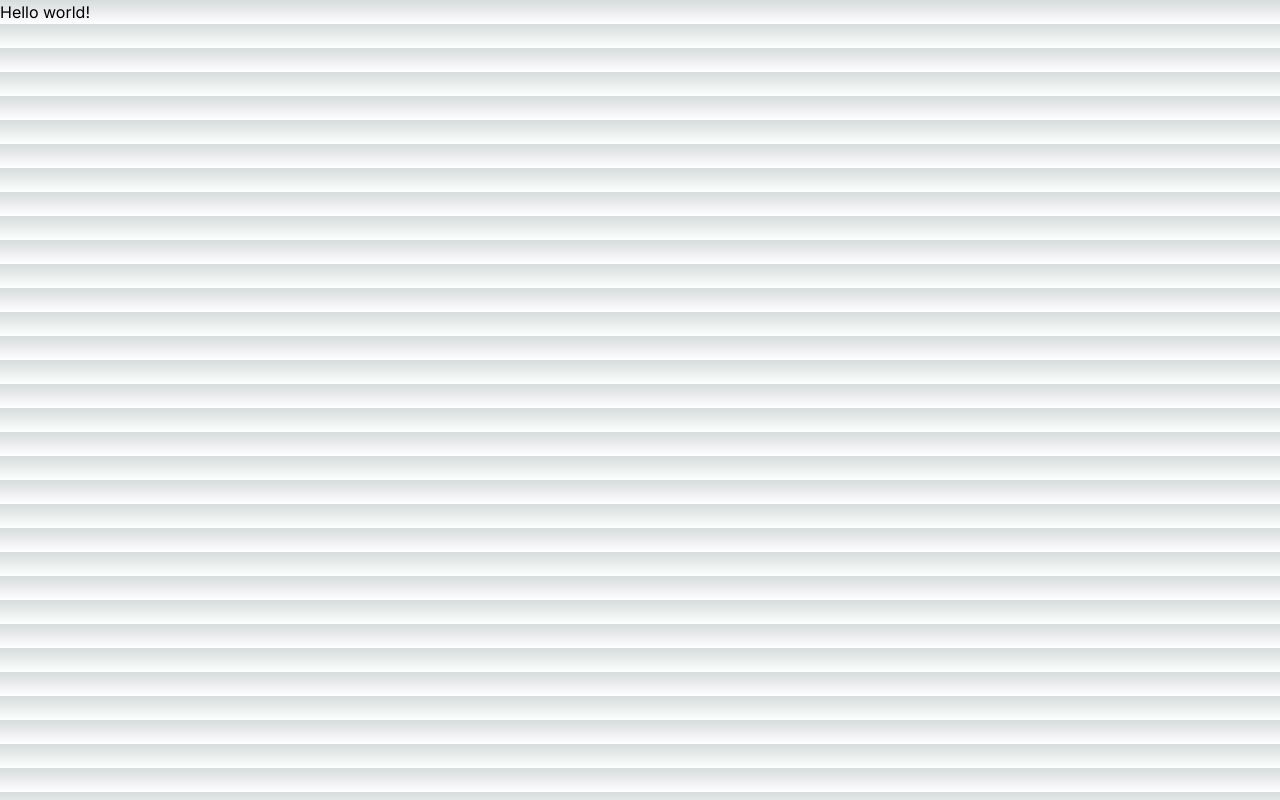
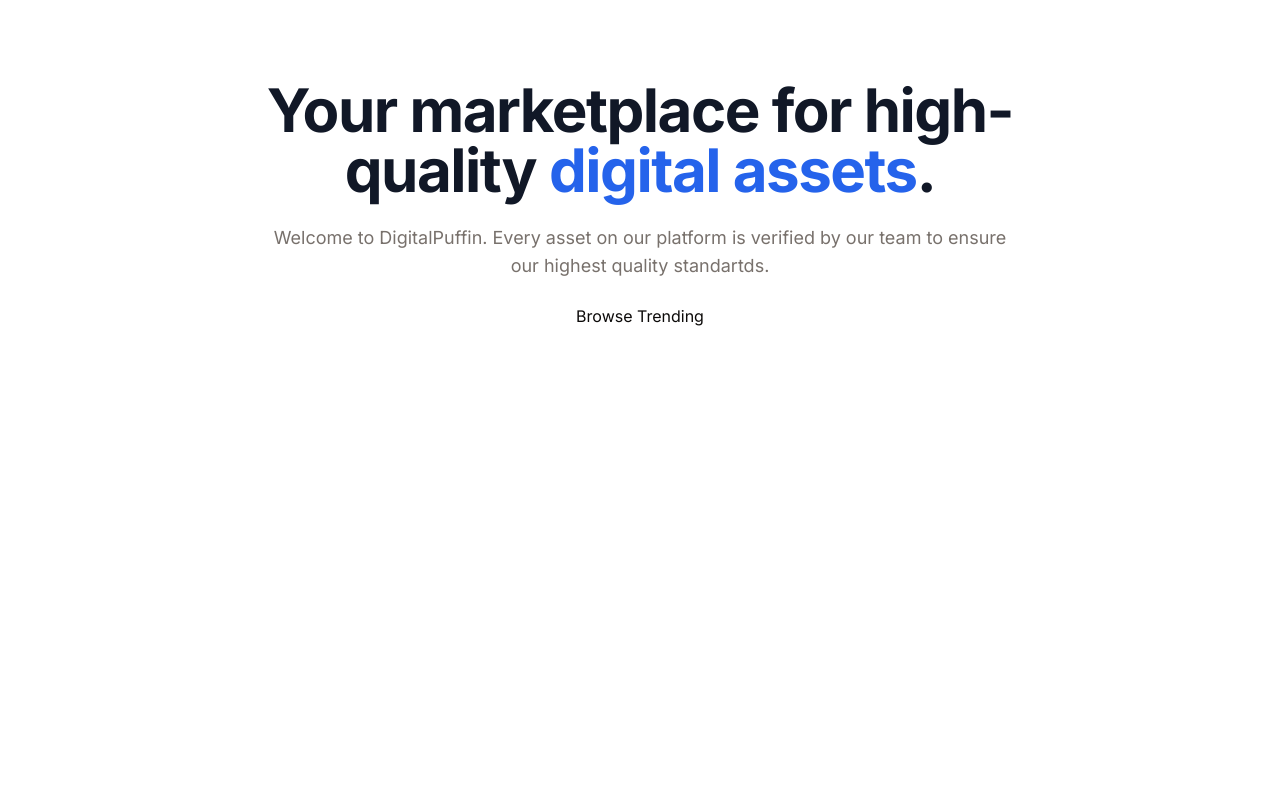
Before and after one commit to deniolp/market-place-next, a Next.js app: page / in a window 1280 px wide. Built offline with nearby package versions, Linux system fonts and the light colour scheme.

Commit message:
Starting of use shadcn ui library

```diff
--- a/src/app/globals.css
+++ b/src/app/globals.css
@@ -2,26 +2,58 @@
 @tailwind components;
 @tailwind utilities;
 
-:root {
-  --foreground-rgb: 0, 0, 0;
-  --background-start-rgb: 214, 219, 220;
-  --background-end-rgb: 255, 255, 255;
+@layer base {
+	:root {
+		--background: 0 0% 100%;
+		--foreground: 20 14.3% 4.1%;
+		--card: 0 0% 100%;
+		--card-foreground: 20 14.3% 4.1%;
+		--popover: 0 0% 100%;
+		--popover-foreground: 20 14.3% 4.1%;
+		--primary: 47.9 95.8% 53.1%;
+		--primary-foreground: 26 83.3% 14.1%;
+		--secondary: 60 4.8% 95.9%;
+		--secondary-foreground: 24 9.8% 10%;
+		--muted: 60 4.8% 95.9%;
+		--muted-foreground: 25 5.3% 44.7%;
+		--accent: 60 4.8% 95.9%;
+		--accent-foreground: 24 9.8% 10%;
+		--destructive: 0 84.2% 60.2%;
+		--destructive-foreground: 60 9.1% 97.8%;
+		--border: 20 5.9% 90%;
+		--input: 20 5.9% 90%;
+		--ring: 20 14.3% 4.1%;
+		--radius: 0.5rem;
+	}
+
+	.dark {
+		--background: 20 14.3% 4.1%;
+		--foreground: 60 9.1% 97.8%;
+		--card: 20 14.3% 4.1%;
+		--card-foreground: 60 9.1% 97.8%;
+		--popover: 20 14.3% 4.1%;
+		--popover-foreground: 60 9.1% 97.8%;
+		--primary: 47.9 95.8% 53.1%;
+		--primary-foreground: 26 83.3% 14.1%;
+		--secondary: 12 6.5% 15.1%;
+		--secondary-foreground: 60 9.1% 97.8%;
+		--muted: 12 6.5% 15.1%;
+		--muted-foreground: 24 5.4% 63.9%;
+		--accent: 12 6.5% 15.1%;
+		--accent-foreground: 60 9.1% 97.8%;
+		--destructive: 0 62.8% 30.6%;
+		--destructive-foreground: 60 9.1% 97.8%;
+		--border: 12 6.5% 15.1%;
+		--input: 12 6.5% 15.1%;
+		--ring: 35.5 91.7% 32.9%;
+	}
 }
 
-@media (prefers-color-scheme: dark) {
-  :root {
-    --foreground-rgb: 255, 255, 255;
-    --background-start-rgb: 0, 0, 0;
-    --background-end-rgb: 0, 0, 0;
-  }
+@layer base {
+	* {
+		@apply border-border;
+	}
+	body {
+		@apply bg-background text-foreground;
+	}
 }
-
-body {
-  color: rgb(var(--foreground-rgb));
-  background: linear-gradient(
-      to bottom,
-      transparent,
-      rgb(var(--background-end-rgb))
-    )
-    rgb(var(--background-start-rgb));
-}
--- a/src/app/layout.tsx
+++ b/src/app/layout.tsx
@@ -1,22 +1,29 @@
-import type { Metadata } from 'next'
-import { Inter } from 'next/font/google'
-import './globals.css'
+import type { Metadata } from 'next';
+import { Inter } from 'next/font/google';
+import './globals.css';
+import { cn } from '@/lib/utils';
 
-const inter = Inter({ subsets: ['latin'] })
+const inter = Inter({ subsets: ['latin'] });
 
 export const metadata: Metadata = {
-  title: 'Create Next App',
-  description: 'Generated by create next app',
-}
+	title: 'Create Next App',
+	description: 'Generated by create next app',
+};
 
 export default function RootLayout({
-  children,
+	children,
 }: {
-  children: React.ReactNode
+	children: React.ReactNode;
 }) {
-  return (
-    <html lang="en">
-      <body className={inter.className}>{children}</body>
-    </html>
-  )
+	return (
+		<html lang='en' className='h-full'>
+			<body
+				className={cn('relative h-full font-sans antialiased', inter.className)}
+			>
+				<main className='relative flex flex-col min-h-screen'>
+					<div className='flex-grow flex-1'>{children}</div>
+				</main>
+			</body>
+		</html>
+	);
 }
--- a/src/app/page.tsx
+++ b/src/app/page.tsx
@@ -1,3 +1,22 @@
+import MaxWidthWrapper from '@/components/MaxWidthWrapper';
+import Link from 'next/link';
+
 export default function Home() {
-	return <p>Hello world!</p>;
+	return (
+		<MaxWidthWrapper>
+			<div className='py-20 mx-auto text-center flex flex-col items-center max-w-3xl'>
+				<h1 className='text-4xl font-bold tracking-tight text-gray-900 sm:text-6xl'>
+					Your marketplace for high-quality
+					<span className='text-blue-600'> digital assets</span>.
+				</h1>
+				<p className='mt-6 text-lg max-w-prose text-muted-foreground'>
+					Welcome to DigitalPuffin. Every asset on our platform is verified by
+					our team to ensure our highest quality standartds.
+				</p>
+				<div className='flex flex-col sm:flex-row gap-4 mt-6'>
+					<Link href='/products'>Browse Trending</Link>
+				</div>
+			</div>
+		</MaxWidthWrapper>
+	);
 }
--- /dev/null
+++ b/src/components/MaxWidthWrapper.tsx
@@ -0,0 +1,23 @@
+import { cn } from '@/lib/utils';
+import { ReactNode } from 'react';
+
+const MaxWidthWrapper = ({
+	className,
+	children,
+}: {
+	className?: string;
+	children: ReactNode;
+}) => {
+	return (
+		<div
+			className={cn(
+				'mx-auto w-full max-w-screen-xl px-2.5 md:px-20',
+				className
+			)}
+		>
+			{children}
+		</div>
+	);
+};
+
+export default MaxWidthWrapper;
--- /dev/null
+++ b/src/lib/utils.ts
@@ -0,0 +1,6 @@
+import { type ClassValue, clsx } from "clsx"
+import { twMerge } from "tailwind-merge"
+
+export function cn(...inputs: ClassValue[]) {
+  return twMerge(clsx(inputs))
+}
--- a/tailwind.config.ts
+++ b/tailwind.config.ts
@@ -1,20 +1,76 @@
-import type { Config } from 'tailwindcss'
-
-const config: Config = {
+/** @type {import('tailwindcss').Config} */
+module.exports = {
+  darkMode: ["class"],
   content: [
-    './src/pages/**/*.{js,ts,jsx,tsx,mdx}',
-    './src/components/**/*.{js,ts,jsx,tsx,mdx}',
-    './src/app/**/*.{js,ts,jsx,tsx,mdx}',
-  ],
+    './pages/**/*.{ts,tsx}',
+    './components/**/*.{ts,tsx}',
+    './app/**/*.{ts,tsx}',
+    './src/**/*.{ts,tsx}',
+	],
   theme: {
+    container: {
+      center: true,
+      padding: "2rem",
+      screens: {
+        "2xl": "1400px",
+      },
+    },
     extend: {
-      backgroundImage: {
-        'gradient-radial': 'radial-gradient(var(--tw-gradient-stops))',
-        'gradient-conic':
-          'conic-gradient(from 180deg at 50% 50%, var(--tw-gradient-stops))',
+      colors: {
+        border: "hsl(var(--border))",
+        input: "hsl(var(--input))",
+        ring: "hsl(var(--ring))",
+        background: "hsl(var(--background))",
+        foreground: "hsl(var(--foreground))",
+        primary: {
+          DEFAULT: "hsl(var(--primary))",
+          foreground: "hsl(var(--primary-foreground))",
+        },
+        secondary: {
+          DEFAULT: "hsl(var(--secondary))",
+          foreground: "hsl(var(--secondary-foreground))",
+        },
+        destructive: {
+          DEFAULT: "hsl(var(--destructive))",
+          foreground: "hsl(var(--destructive-foreground))",
+        },
+        muted: {
+          DEFAULT: "hsl(var(--muted))",
+          foreground: "hsl(var(--muted-foreground))",
+        },
+        accent: {
+          DEFAULT: "hsl(var(--accent))",
+          foreground: "hsl(var(--accent-foreground))",
+        },
+        popover: {
+          DEFAULT: "hsl(var(--popover))",
+          foreground: "hsl(var(--popover-foreground))",
+        },
+        card: {
+          DEFAULT: "hsl(var(--card))",
+          foreground: "hsl(var(--card-foreground))",
+        },
+      },
+      borderRadius: {
+        lg: "var(--radius)",
+        md: "calc(var(--radius) - 2px)",
+        sm: "calc(var(--radius) - 4px)",
+      },
+      keyframes: {
+        "accordion-down": {
+          from: { height: 0 },
+          to: { height: "var(--radix-accordion-content-height)" },
+        },
+        "accordion-up": {
+          from: { height: "var(--radix-accordion-content-height)" },
+          to: { height: 0 },
+        },
+      },
+      animation: {
+        "accordion-down": "accordion-down 0.2s ease-out",
+        "accordion-up": "accordion-up 0.2s ease-out",
       },
     },
   },
-  plugins: [],
+  plugins: [require("tailwindcss-animate")],
 }
-export default config
```
Also changed, not shown: package.json (+6 -1 lines), components.json (added), 1 other file (tests, documents, lock files or other folders).
